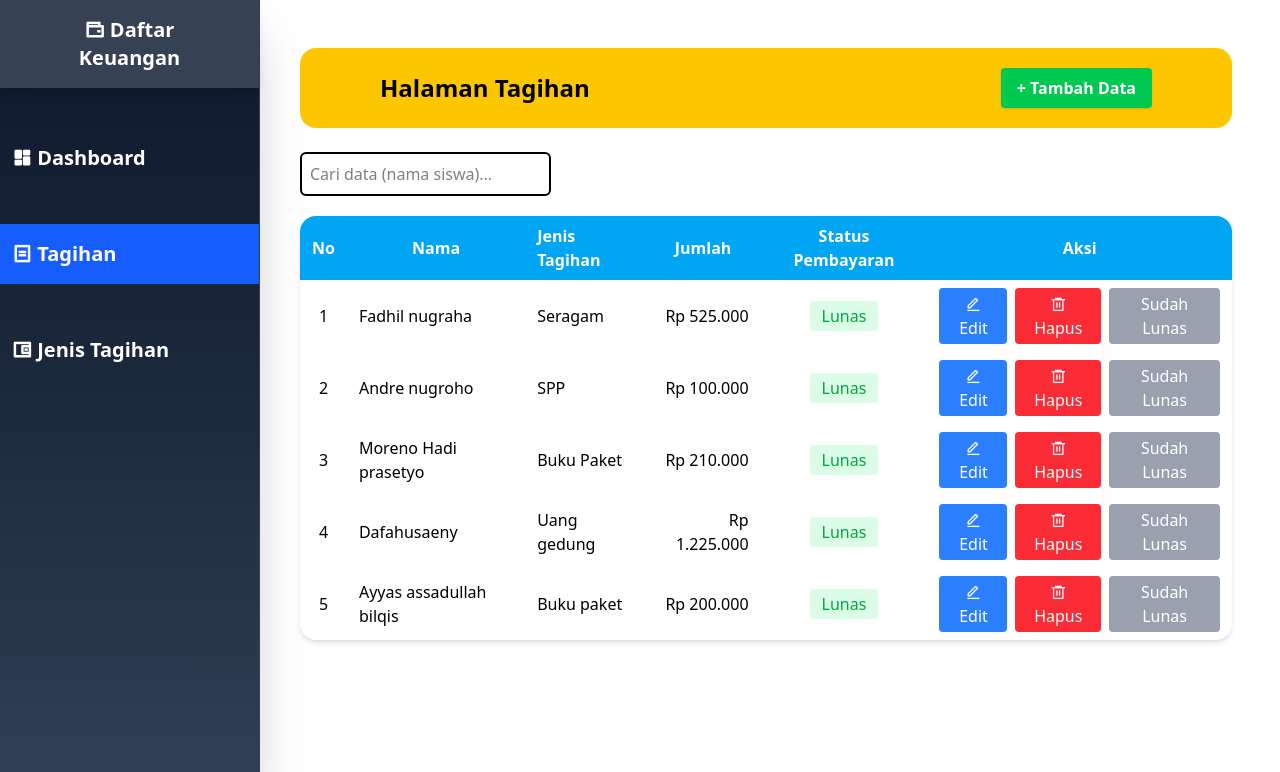
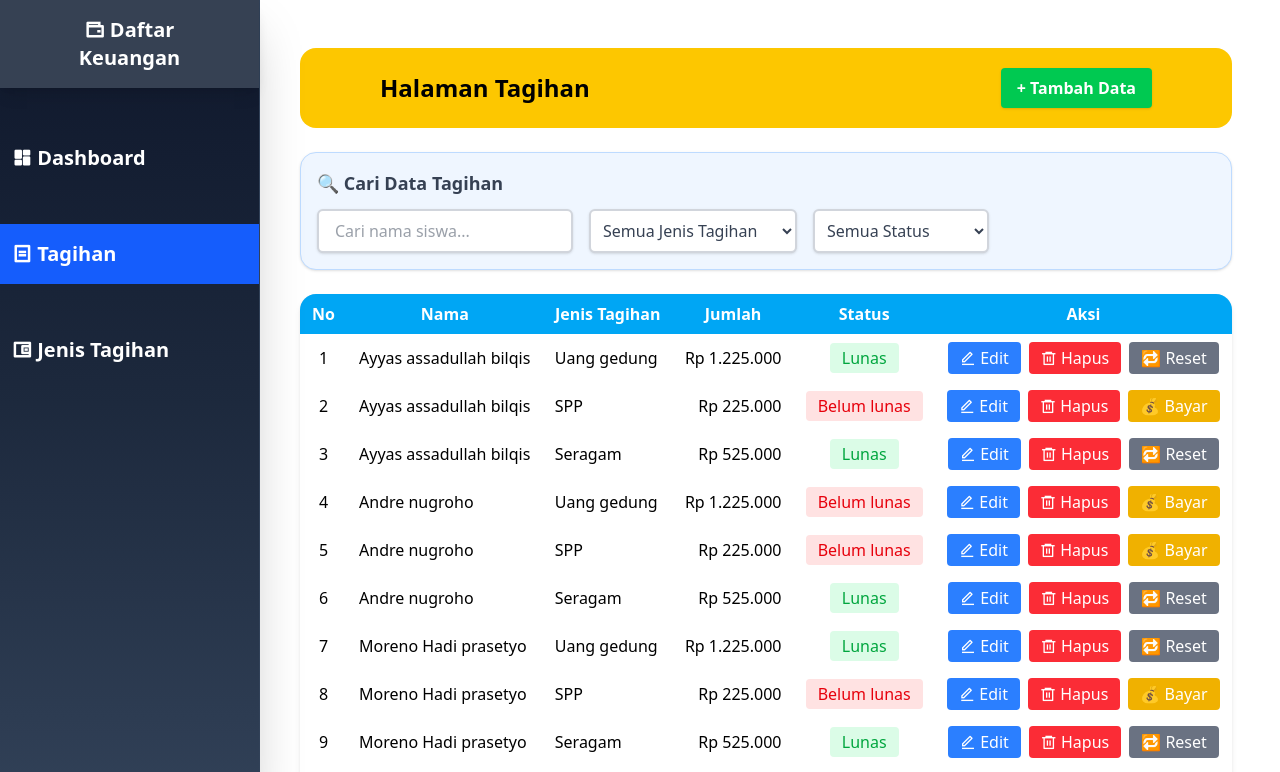
Before and after one commit to shineinouzen429-dev/Page-Keuangan, a React (Vite) app: page /Tagihan in a window 1280 px wide. Shown: the top 772 px of the page. Built offline with nearby package versions, Linux system fonts and the light colour scheme; data requests are answered from the project's data file.

Commit message:
Tugas Page-keuangan

```diff
--- a/db.json
+++ b/db.json
@@ -1,38 +1,87 @@
 {
   "tagihan": [
     {
-      "id": "adbe",
-      "name": "Fadhil nugraha",
+      "id": "be23",
+      "name": "Ayyas assadullah bilqis",
+      "jenis_tagihan": "Uang gedung",
+      "jumlah": 1225000,
+      "status": "Lunas"
+    },
+    {
+      "id": "d393",
+      "name": "Ayyas assadullah bilqis",
+      "jenis_tagihan": "SPP",
+      "jumlah": 225000,
+      "status": "Belum lunas"
+    },
+    {
+      "id": "0339",
+      "name": "Ayyas assadullah bilqis",
       "jenis_tagihan": "Seragam",
       "jumlah": 525000,
       "status": "Lunas"
     },
     {
-      "id": "d6bc",
+      "id": "9b86",
+      "name": "Andre nugroho",
+      "jenis_tagihan": "Uang gedung",
+      "jumlah": 1225000,
+      "status": "Belum lunas"
+    },
+    {
+      "id": "4b2e",
       "name": "Andre nugroho",
       "jenis_tagihan": "SPP",
-      "jumlah": 100000,
+      "jumlah": 225000,
+      "status": "Belum lunas"
+    },
+    {
+      "id": "c062",
+      "name": "Andre nugroho",
+      "jenis_tagihan": "Seragam",
+      "jumlah": 525000,
       "status": "Lunas"
     },
     {
-      "id": "0c64",
+      "id": "2ddd",
       "name": "Moreno Hadi prasetyo",
-      "jenis_tagihan": "Buku Paket",
-      "jumlah": 210000,
-      "status": "Lunas"
-    },
-    {
-      "id": "7c95",
-      "name": "Dafahusaeny",
       "jenis_tagihan": "Uang gedung",
       "jumlah": 1225000,
       "status": "Lunas"
     },
     {
-      "id": "24dc",
-      "name": "Ayyas assadullah bilqis",
-      "jenis_tagihan": "Buku paket",
-      "jumlah": 200000,
+      "id": "c393",
+      "name": "Moreno Hadi prasetyo",
+      "jenis_tagihan": "SPP",
+      "jumlah": 225000,
+      "status": "Belum lunas"
+    },
+    {
+      "id": "0b63",
+      "name": "Moreno Hadi prasetyo",
+      "jenis_tagihan": "Seragam",
+      "jumlah": 525000,
+      "status": "Lunas"
+    },
+    {
+      "id": "afd4",
+      "name": "Fadhil nugraha",
+      "jenis_tagihan": "Uang gedung",
+      "jumlah": 1225000,
+      "status": "Belum lunas"
+    },
+    {
+      "id": "a143",
+      "name": "Fadhil nugraha",
+      "jenis_tagihan": "SPP",
+      "jumlah": 225000,
+      "status": "Lunas"
+    },
+    {
+      "id": "6f08",
+      "name": "Fadhil nugraha",
+      "jenis_tagihan": "Seragam",
+      "jumlah": 525000,
       "status": "Lunas"
     }
   ],
@@ -59,19 +108,13 @@
       "id": "bc16",
       "type_bill": "Kegiatan sekolah",
       "keterangan": "Pembayaran untuk kegiatan ekstrakurikuler dan lomba",
-      "masih": "nonaktif"
+      "masih": "aktif"
     },
     {
       "id": "98ab",
       "type_bill": "Buku paket",
       "keterangan": "Pembelian buku paket pelajaran untuk satu semester",
       "masih": "aktif"
-    },
-    {
-      "id": "9a52",
-      "type_bill": "uang study tour",
-      "keterangan": "biaya study tour",
-      "masih": "aktif"
     }
   ],
   "login": []
--- a/src/Component/Dashboard.jsx
+++ b/src/Component/Dashboard.jsx
@@ -52,7 +52,7 @@ const Dashboard = () => {
             <div className="grid grid-cols-1 md:grid-cols-2 gap-6 mb-10 w-full max-w-3xl">
               <div className="bg-gray-700 p-5 rounded-lg shadow-lg text-center transform transition duration-300 hover:scale-105 hover:shadow-2xl hover:bg-gray-800">
                 <h2 className="text-white text-lg font-semibold mb-2">
-                  Total Data (Lunas)
+                  Total Data Lunas
                 </h2>
                 <p className="text-white text-2xl font-bold">{totalData}</p>
               </div>
@@ -69,7 +69,7 @@ const Dashboard = () => {
 
             <div className="w-full p-10 ">
               <h2 className="text-3xl font-semibold mb-4 text-center text-gray-700">
-                Daftar Pembayaran (Lunas)
+                Daftar Pembayaran Lunas
               </h2>
 
               <table className="table-auto w-full border-collapse shadow-lg rounded-xl overflow-hidden">
@@ -79,7 +79,7 @@ const Dashboard = () => {
                     <th className="py-3 px-4 text-left border-b border-gray-600">
                       Nama
                     </th>
-                    <th className="py-3 px-4 text-right border-b border-gray-600">
+                    <th className="py-3 px-4 text-center border-b border-gray-600">
                       Jumlah
                     </th>
                     <th className="py-3 px-4 text-center border-b border-gray-600">
--- a/src/Component/Tagihan.jsx
+++ b/src/Component/Tagihan.jsx
@@ -7,21 +7,54 @@ function Tagihan() {
   const [tagihan, setTagihan] = useState([]);
   const [loading, setLoading] = useState(true);
   const [visible, setVisible] = useState(false);
+  const [search, setSearch] = useState("");
+  const [selectedJenis, setSelectedJenis] = useState("");
+  const [selectedStatus, setSelectedStatus] = useState("");
+  const [jenisTagihan, setJenisTagihan] = useState([]);
+
+  const navigate = useNavigate();
+
+  const handleReset = async (id) => {
+    const tagihanDipilih = tagihan.find((item) => item.id === id);
+
+    Swal.fire({
+      title: "Reset Status?",
+      text: `Apakah ingin mengembalikan status tagihan ${tagihanDipilih.name} menjadi 'Belum lunas'?`,
+      icon: "question",
+      showCancelButton: true,
+      confirmButtonText: "Ya, reset!",
+      cancelButtonText: "Batal",
+    }).then(async (result) => {
+      if (result.isConfirmed) {
+        try {
+          await axios.put(`http://localhost:5000/tagihan/${id}`, {
+            ...tagihanDipilih,
+            status: "Belum lunas",
+          });
+
+          setTagihan((prev) =>
+            prev.map((item) =>
+              item.id === id ? { ...item, status: "Belum lunas" } : item
+            )
+          );
+
+          Swal.fire("Berhasil!", "Status berhasil direset.", "success");
+        } catch (error) {
+          console.error("Gagal reset status:", error);
+          Swal.fire("Error!", "Gagal mereset status tagihan.", "error");
+        }
+      }
+    });
+  };
+
   useEffect(() => {
     setTimeout(() => setVisible(true), 100);
   }, []);
-
-  const [search, setSearch] = useState("");
-  const navigate = useNavigate();
 
   const formatRupiah = (angka) => {
     if (!angka && angka !== 0) return "";
     return "Rp " + angka.toString().replace(/\B(?=(\d{3})+(?!\d))/g, ".");
   };
-
-  const filteredTagihan = tagihan.filter((item) =>
-    item.name.toLowerCase().includes(search.toLowerCase())
-  );
 
   useEffect(() => {
     const fetchData = async () => {
@@ -34,14 +67,27 @@ function Tagihan() {
         setLoading(false);
       }
     };
+    fetchData();
+  }, []);
 
-    fetchData();
+  useEffect(() => {
+    const fetchJenisTagihan = async () => {
+      try {
+        const response = await axios.get("http://localhost:5000/jenistagihan");
+        const aktif = response.data.filter((item) => item.masih === "aktif");
+        setJenisTagihan(aktif);
+      } catch (error) {
+        console.error("Gagal ambil data jenis tagihan:", error);
+      }
+    };
+
+    fetchJenisTagihan();
   }, []);
 
   const handleDelete = async (id) => {
     Swal.fire({
       title: "Yakin hapus?",
-      text: "Data akan hilang😜!",
+      text: "Data akan hilang 😜!",
       icon: "warning",
       showCancelButton: true,
       confirmButtonText: "Ya, hapus!",
@@ -98,9 +144,14 @@ function Tagihan() {
     });
   };
 
-  if (loading) {
-    return <p className="text-center mt-10">Loading...</p>;
-  }
+  if (loading) return <p className="text-center mt-10">Loading...</p>;
+
+  const filteredTagihan = tagihan.filter(
+    (item) =>
+      item.name.toLowerCase().includes(search.toLowerCase()) &&
+      (selectedJenis === "" || item.jenis_tagihan === selectedJenis) &&
+      (selectedStatus === "" || item.status === selectedStatus)
+  );
 
   return (
     <div
@@ -118,15 +169,43 @@ function Tagihan() {
             + Tambah Data
           </button>
         </div>
+        <div className="bg-blue-50 border border-blue-200 rounded-2xl p-4 mb-6 shadow-sm">
+          <h2 className="text-lg font-semibold text-gray-700 mb-3">
+            🔍 Cari Data Tagihan
+          </h2>
 
-        <div className="mb-5">
-          <input
-            type="text"
-            placeholder="Cari data (nama siswa)..."
-            className="p-2 focus:outline-none text-black border-2 rounded-md"
-            value={search}
-            onChange={(e) => setSearch(e.target.value)}
-          />
+          <div className="flex flex-wrap gap-4">
+            <input
+              type="text"
+              placeholder="Cari nama siswa..."
+              className="p-2 pl-4 w-64 border-2 border-gray-300 rounded-md text-gray-700 shadow-sm bg-white focus:ring-2 focus:ring-blue-400 focus:border-blue-400 focus:outline-none transition-all duration-200"
+              value={search}
+              onChange={(e) => setSearch(e.target.value)}
+            />
+
+            <select
+              className="p-2 w-52 border-2 border-gray-300 rounded-md text-gray-700 bg-white shadow-sm focus:ring-2 focus:ring-blue-400 focus:border-blue-400 focus:outline-none transition-all duration-200"
+              value={selectedJenis}
+              onChange={(e) => setSelectedJenis(e.target.value)}
+            >
+              <option value="">Semua Jenis Tagihan</option>
+              {jenisTagihan.map((jenis) => (
+                <option key={jenis.id} value={jenis.type_bill}>
+                  {jenis.type_bill}
+                </option>
+              ))}
+            </select>
+
+            <select
+              className="p-2 w-44 border-2 border-gray-300 rounded-md text-gray-700 bg-white shadow-sm focus:ring-2 focus:ring-blue-400 focus:border-blue-400 focus:outline-none transition-all duration-200"
+              value={selectedStatus}
+              onChange={(e) => setSelectedStatus(e.target.value)}
+            >
+              <option value="">Semua Status</option>
+              <option value="Lunas">Lunas</option>
+              <option value="Belum lunas">Belum Lunas</option>
+            </select>
+          </div>
         </div>
 
         <div className="overflow-x-auto bg-white shadow-md rounded-2xl">
@@ -135,9 +214,9 @@ function Tagihan() {
               <tr className="bg-sky-500 text-white">
                 <th className="text-center px-3 py-2">No</th>
                 <th className="text-center px-3 py-2">Nama</th>
-                <th className="text-left px-3 py-2">Jenis Tagihan</th>
-                <th className="text-center px-3 py-2 align-middle">Jumlah</th>
-                <th className="text-center px-3 py-2">Status Pembayaran</th>
+                <th className="text-center px-3 py-2">Jenis Tagihan</th>
+                <th className="text-center px-3 py-2">Jumlah</th>
+                <th className="text-center px-3 py-2">Status</th>
                 <th className="text-center px-3 py-2">Aksi</th>
               </tr>
             </thead>
@@ -150,13 +229,10 @@ function Tagihan() {
                     <td className="text-left px-3 py-2">
                       {item.jenis_tagihan}
                     </td>
-
-                    <td className="text-right px-3 py-2 align-middle">
+                    <td className="text-right px-3 py-2">
                       {formatRupiah(item.jumlah)}
                     </td>
-
                     <td className="text-center px-3 py-2">
-                      {" "}
                       <span
                         className={`${
                           item.status === "Lunas"
@@ -192,10 +268,10 @@ function Tagihan() {
                           </button>
                         ) : (
                           <button
-                            disabled
-                            className="bg-gray-400 text-white px-3 py-1 rounded cursor-not-allowed"
+                            onClick={() => handleReset(item.id)}
+                            className="bg-gray-500 hover:bg-gray-600 text-white px-3 py-1 rounded"
                           >
-                            Sudah Lunas
+                            🔁 Reset
                           </button>
                         )}
                       </div>
@@ -205,10 +281,10 @@ function Tagihan() {
               ) : (
                 <tr>
                   <td
-                    colSpan="7"
+                    colSpan="6"
                     className="text-center py-6 text-gray-500 italic"
                   >
-                    Belum ada data
+                    Tidak ada data ditemukan
                   </td>
                 </tr>
               )}
```
Also changed, not shown: src/Component/Login.jsx (+32 -26 lines), src/Component/Register.jsx (+33 -21 lines).
